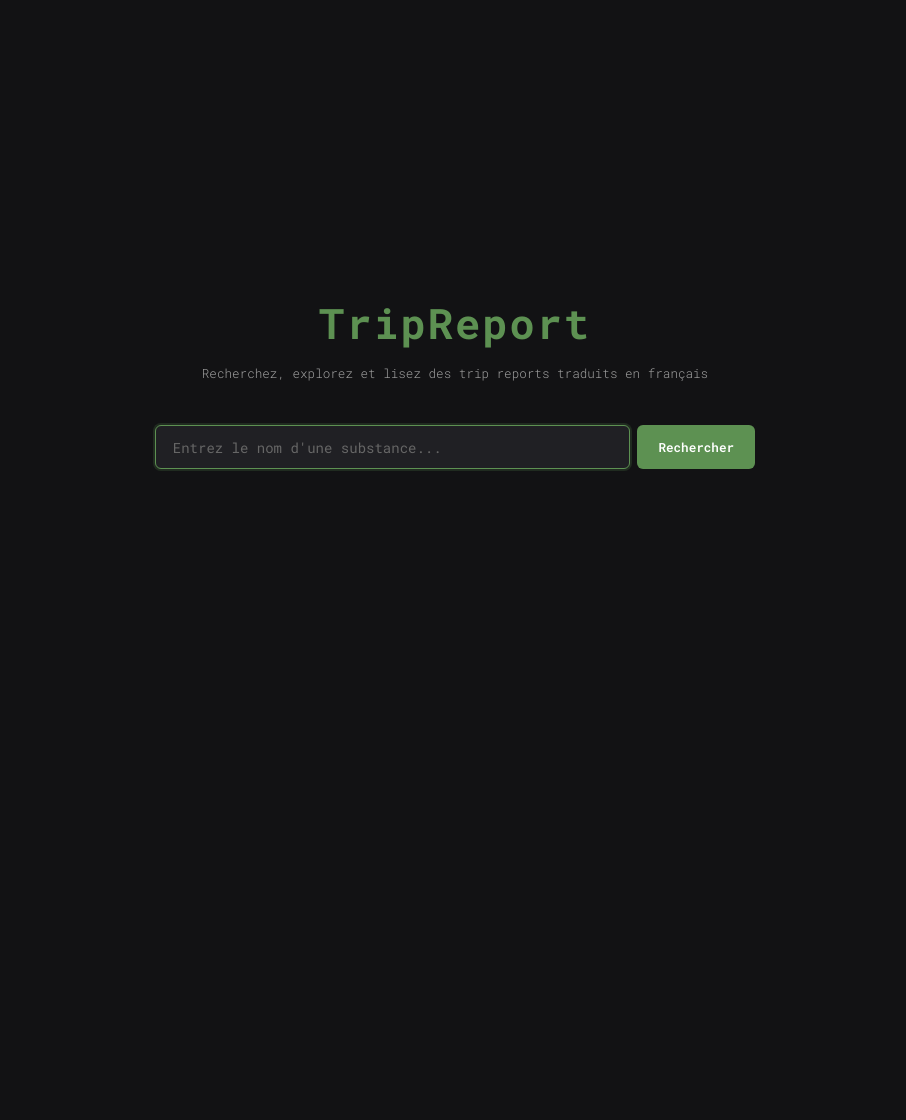
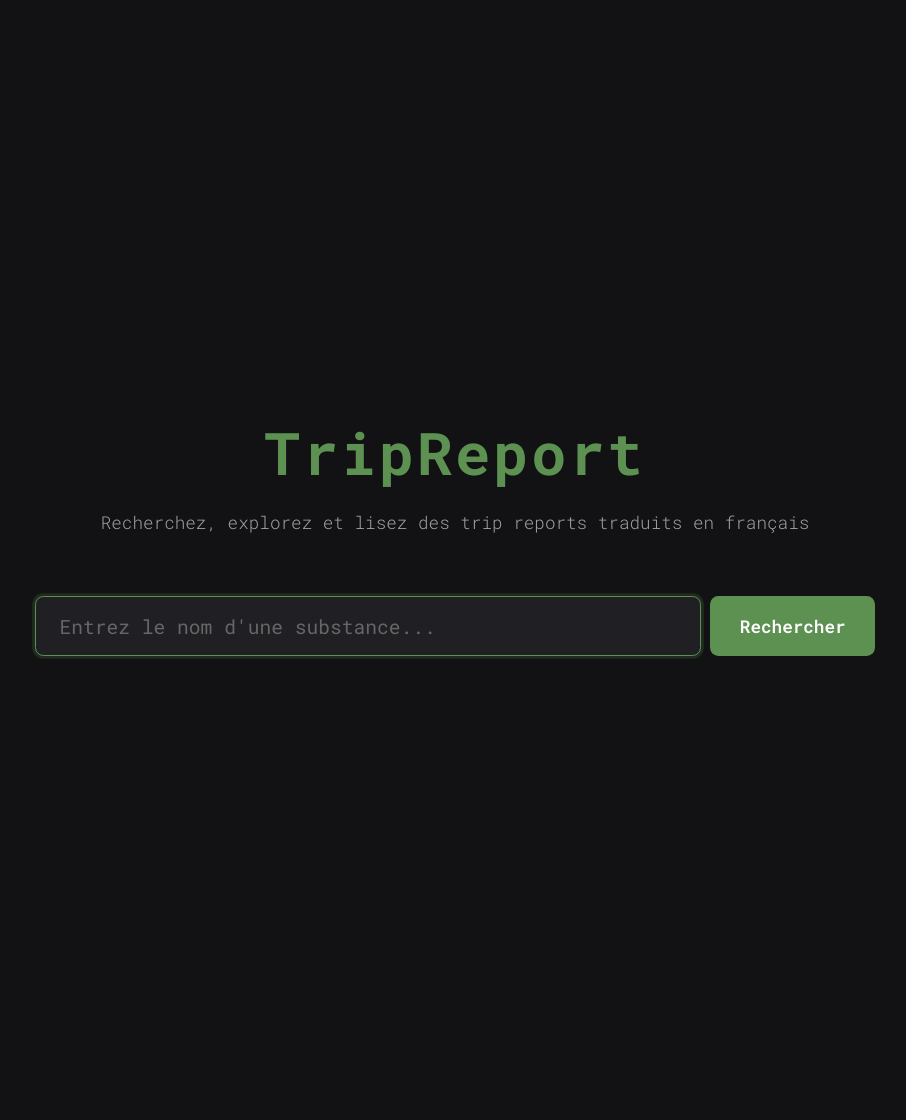
Before and after one commit to Dayti-0/TripReport-Webapp, a Flask app: template templates/index.html in a window 1280 px wide. Shown: the whole page, without its empty margins (185-1091 px from the left). Before the commit the page ends 471 px from the top, so only its background shows below. Run offline with Flask 3, Linux system fonts and the light colour scheme; the template is opened without the code that fills it, so the values that code supplies are empty.

Commit message:
Augmenter le zoom du site à 140% pour une meilleure lisibilité
Ajout de zoom: 1.4 sur l'élément html pour agrandir uniformément
tout le contenu du site (texte, paddings, bordures, etc.).

https://claude.ai/code/session_0183htgmowxVwsJ3oEhw7tA7

```diff
--- a/static/css/style.css
+++ b/static/css/style.css
@@ -37,6 +37,7 @@
 html {
     font-size: 14px;
     scroll-behavior: smooth;
+    zoom: 1.4;
 }
 
 body {
```
